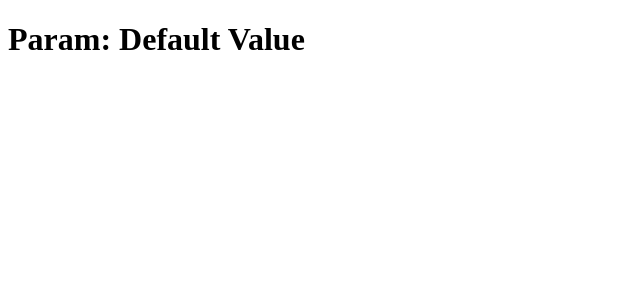
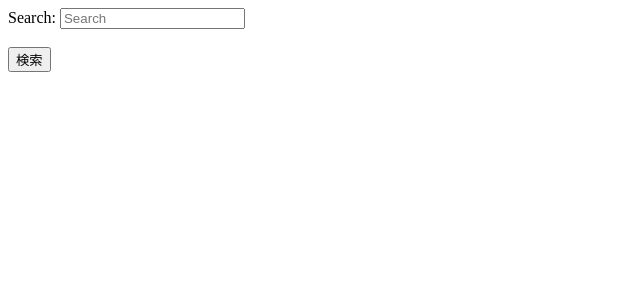
Before and after one commit to sohosai/dashi-temp-client, a React (Vite) app: page / in a window 1280 px wide. Shown: the top 300 px of the page, without its empty margins (0-640 px from the left). Built offline with nearby package versions, Linux system fonts and the light colour scheme.

Commit message:
feat: update search form

```diff
--- a/package.json
+++ b/package.json
@@ -10,10 +10,13 @@
     "preview": "vite preview"
   },
   "dependencies": {
+    "@hookform/error-message": "^2.0.1",
+    "@hookform/resolvers": "^4.1.0",
     "react": "^19.0.0",
     "react-dom": "^19.0.0",
     "react-hook-form": "^7.54.2",
-    "react-router-dom": "^7.1.5"
+    "react-router-dom": "^7.1.5",
+    "zod": "^3.24.2"
   },
   "devDependencies": {
     "@eslint/js": "^9.19.0",
--- a/src/routes/Home.tsx
+++ b/src/routes/Home.tsx
@@ -1,11 +1,65 @@
-import { useLocation } from 'react-router-dom';
+import { useLocation, useNavigate } from 'react-router-dom';
+import { SubmitHandler, useForm } from 'react-hook-form';
+import { SearchItems, searchItemSchema, SearchItemSchemaType } from '../validation/searchItem';
+import { zodResolver } from '@hookform/resolvers/zod';
+import { useEffect, useState } from 'react';
+import { ErrorMessage } from '@hookform/error-message';
 
 const Home = () => {
-  const search = useLocation().search;
-  const query = new URLSearchParams(search);
+  const location = useLocation();
+  const navigate = useNavigate();
+  const searchParams = new URLSearchParams(location.search);
+  const keywords = searchParams.get('keywords') || '';
+  // react hook form
+  const {
+    register,
+    handleSubmit,
+    formState: { errors },
+  } = useForm<SearchItemSchemaType>({
+    resolver: zodResolver(searchItemSchema),
+    defaultValues: {
+      keywords: keywords,
+    },
+  });
+  // update url
+  const onSubmit: SubmitHandler<SearchItemSchemaType> = async (data) => {
+    navigate(`?keywords=${data.keywords}`);
+  };
+  // get search result
+  const [data, setData] = useState<SearchItems | null>(null);
+  useEffect(() => {
+    const fetchData = async () => {
+      if (keywords !== '') {
+        const result: SearchItems = await fetch(`http://localhost:5000/api/item/search?keywords=${keywords}`)
+          .then((res) => res.json())
+          .catch((err) => console.log(err));
+        setData(result);
+      }
+    };
+    fetchData();
+  }, [keywords]);
   return (
     <div>
-      <h1>Param: {query.get('search') ?? 'Default Value'}</h1>
+      <form onSubmit={handleSubmit(onSubmit)}>
+        <label htmlFor="keywords">Search: </label>
+        <input id="keywords" type="text" {...register('keywords')} placeholder="Search" />
+        <br />
+        <ErrorMessage errors={errors} name="keywords" message={errors.keywords?.message} />
+        <br />
+        <input type="submit" value="検索" />
+      </form>
+      <div>
+        {data?.search_items.map((item, index) => (
+          <div key={index}>
+            <h2>{item.name}</h2>
+            <p>{item.id}</p>
+            <p>{item.visible_id}</p>
+            <p>{item.connector.join(',')}</p>
+            <p>{item.color}</p>
+            <p>{item.is_rent ? 'レンタル不可' : 'レンタル可'}</p>
+          </div>
+        ))}
+      </div>
     </div>
   );
 };
--- /dev/null
+++ b/src/validation/searchItem.ts
@@ -0,0 +1,21 @@
+import { z } from 'zod';
+
+type SearchItem = {
+  id: number;
+  visible_id: string;
+  name: string;
+  connector: string[];
+  is_rent: boolean;
+  color: string;
+};
+
+export type SearchItems = {
+  search_items: SearchItem[];
+};
+
+const searchItemSchema = z.object({
+  keywords: z.string().min(1, { message: 'キーワードは、1文字以上入れてください。' }),
+});
+
+export { searchItemSchema };
+export type SearchItemSchemaType = z.infer<typeof searchItemSchema>;
```
Also changed, not shown: 1 other file (tests, documents, lock files or other folders).
